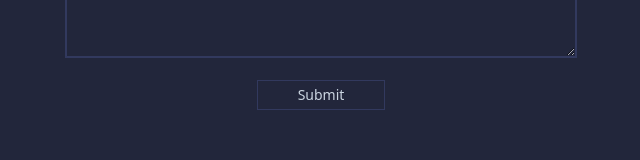
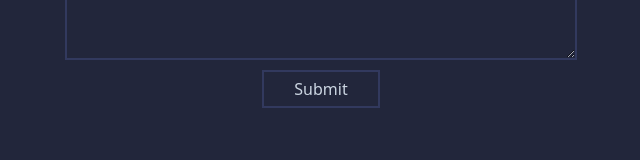
Before and after one commit to haseebpoolakkal/Portfolio, a React (Create React App) app: page / in a window 1280 px wide. Shown: the part 3676-3836 px from the top of the page, without its empty margins (319-959 px from the left). Built offline with nearby package versions, Linux system fonts and the light colour scheme.

Commit message:
Added animation to submit button

```diff
--- /dev/null
+++ b/src/pages/Contacts.css
@@ -0,0 +1,35 @@
+.button-hover {
+    position: relative;
+    display: inline-block;
+    color: rgb(203 213 225 / 1);
+    font-size: 1em;
+    text-decoration: none;
+    border: 2px solid #32395E;
+    padding: 5px 30px;
+    z-index: 1;
+    overflow: hidden;
+    transition: 1s;
+    cursor: pointer;
+}
+
+.button-hover:hover {
+    color: #22263B;
+    transition-delay: 0s,1s;
+}
+
+.button-hover::before {
+    content: '';
+    position: absolute;
+    top: 0;
+    left: -50px;
+    width: 0%;
+    height: 100%;
+    background:  rgb(203 213 225 / 1);
+    transform: skewX(35deg);
+    transition: 1s;
+    z-index: -1;
+}
+
+.button-hover:hover::before {
+    width: 160%;
+}
--- a/src/pages/Contacts.jsx
+++ b/src/pages/Contacts.jsx
@@ -2,6 +2,8 @@ import React, { useState } from "react";
 import { sendEmail } from "../services/emailSerive";
 import { motion } from "framer-motion";
 import useCheckMobile from "../hooks/useCheckMobile";
+import './Contacts.css';
+
 const Contacts = () => {
   let intialForm = {
     name: "",
@@ -104,13 +106,7 @@ const Contacts = () => {
           ></textarea>
         </div>
         <div className="flex justify-center">
-          <button
-            className="border border-border px-10 py-1 text-sm text-slate-300 mt-3 hover:bg-slate-300 hover:text-slate-800 hover:border-slate-800"
-            type="submit"
-            onClick={submitForm}
-          >
-            Submit
-          </button>
+          <p onClick={submitForm} className="button-hover">Submit</p>
         </div>
       </form>
     </motion.div>
```
